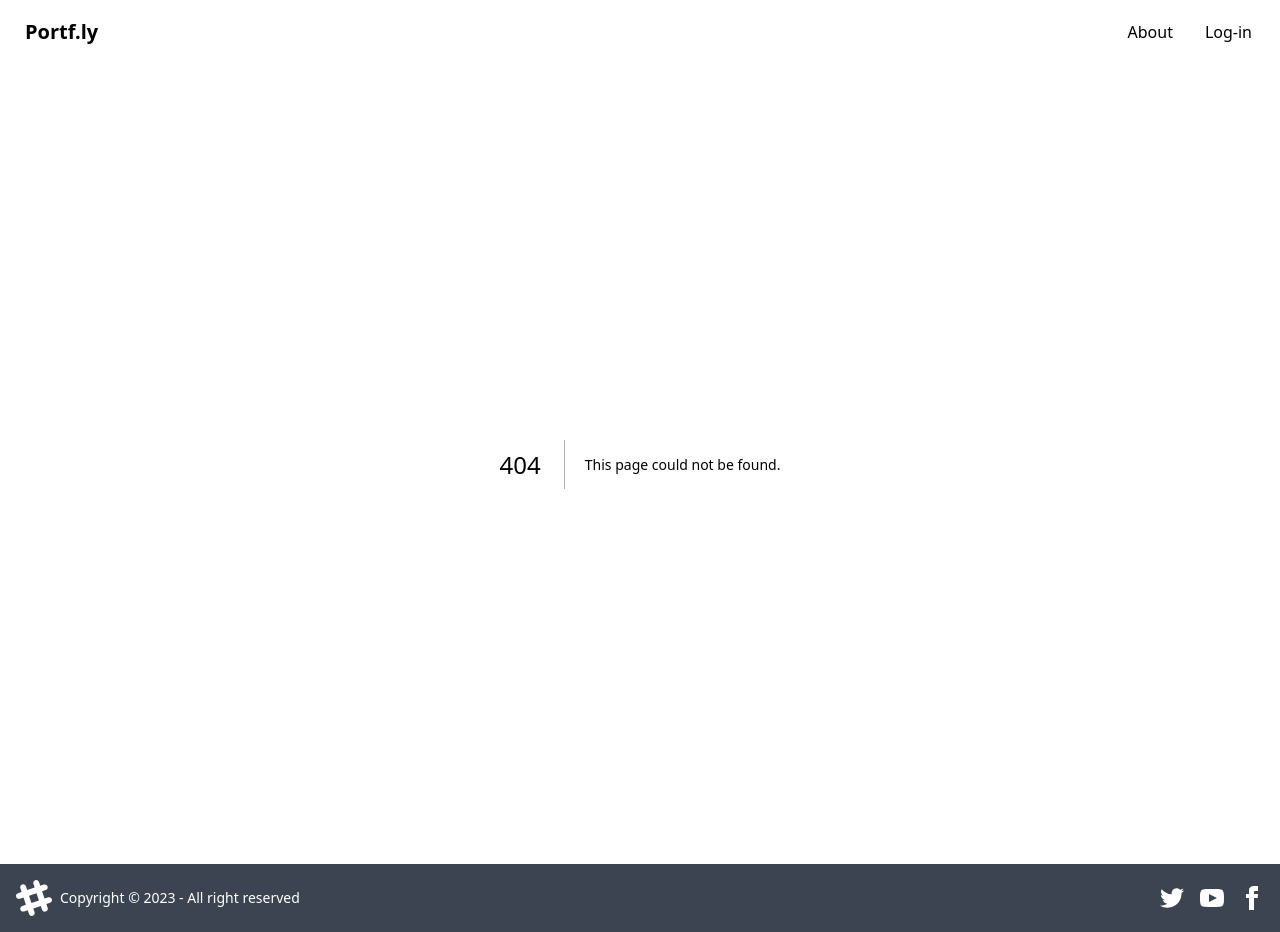
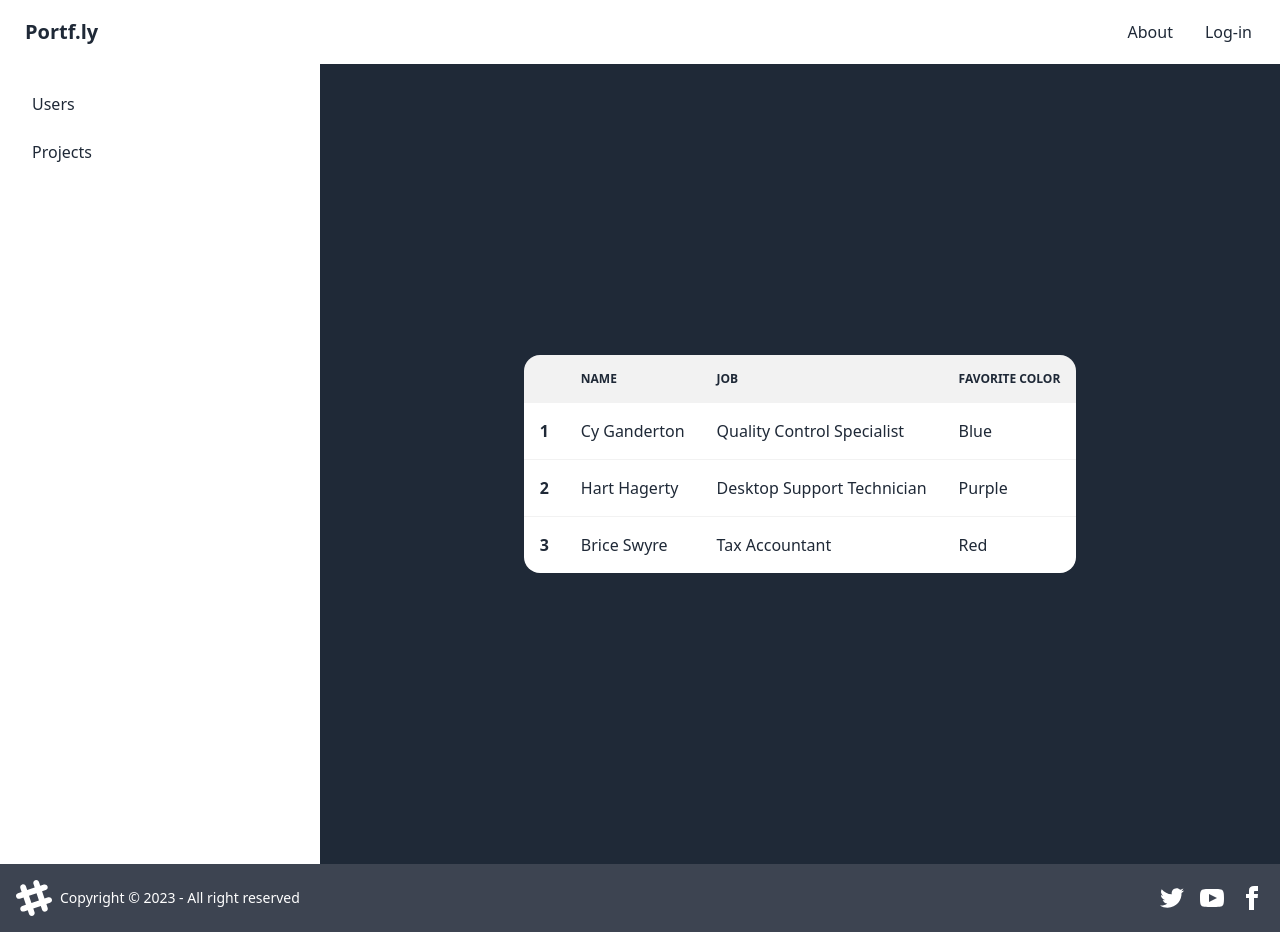
Before and after one commit to josesilveiraa/portf.ly, a Next.js app in the folder packages/frontend/: page /admin/dashboard/projects in a window 1280 px wide. Before the commit this address had no page. Built offline with nearby package versions, Linux system fonts and the light colour scheme.

Commit message:
feat(frontend): sync changes

```diff
--- /dev/null
+++ b/packages/frontend/app/(admin)/admin/dashboard/layout.tsx
@@ -0,0 +1,38 @@
+import '@/styles/global.css';
+import Link from 'next/link';
+
+interface IRootLayout {
+  children: React.ReactNode;
+}
+
+export default function RootLayout({ children }: IRootLayout) {
+  return (
+    <div className="drawer drawer-mobile">
+      <input id="my-drawer-2" type="checkbox" className="drawer-toggle" />
+      <div className="drawer-content flex flex-col justify-center items-center">
+        {children}
+        <label
+          htmlFor="my-drawer-2"
+          className="btn btn-primary drawer-button lg:hidden"
+        >
+          Open drawer
+        </label>
+      </div>
+      <div className="drawer-side">
+        <label htmlFor="my-drawer-2" className="drawer-overlay"></label>
+        <ul className="menu p-4 w-80 bg-base-100 text-base-content">
+          <li>
+            <Link href="/admin/dashboard/users">
+              <p>Users</p>
+            </Link>
+          </li>
+          <li>
+            <Link href="/admin/dashboard/projects">
+              <p>Projects</p>
+            </Link>
+          </li>
+        </ul>
+      </div>
+    </div>
+  );
+}
--- /dev/null
+++ b/packages/frontend/app/(admin)/admin/dashboard/projects/page.tsx
@@ -0,0 +1,42 @@
+import React from 'react';
+
+export default function Projects() {
+  return (
+    <div className="overflow-x-auto">
+      <table className="table w-full">
+        {/* head */}
+        <thead>
+          <tr>
+            <th></th>
+            <th>Name</th>
+            <th>Job</th>
+            <th>Favorite Color</th>
+          </tr>
+        </thead>
+        <tbody>
+          {/* row 1 */}
+          <tr>
+            <th>1</th>
+            <td>Cy Ganderton</td>
+            <td>Quality Control Specialist</td>
+            <td>Blue</td>
+          </tr>
+          {/* row 2 */}
+          <tr>
+            <th>2</th>
+            <td>Hart Hagerty</td>
+            <td>Desktop Support Technician</td>
+            <td>Purple</td>
+          </tr>
+          {/* row 3 */}
+          <tr>
+            <th>3</th>
+            <td>Brice Swyre</td>
+            <td>Tax Accountant</td>
+            <td>Red</td>
+          </tr>
+        </tbody>
+      </table>
+    </div>
+  );
+}
--- /dev/null
+++ b/packages/frontend/app/(admin)/admin/dashboard/users/page.tsx
@@ -0,0 +1,92 @@
+import React from 'react';
+
+interface IUser {
+  email: string;
+  username: string;
+}
+
+async function getData(): Promise<IUser[]> {
+  const res = await fetch('http://0.0.0.0:3333/api/v1/users', {
+    cache: 'no-store',
+  });
+
+  if (!res.ok) {
+    throw new Error('Failed to fetch data');
+  }
+
+  return res.json();
+}
+
+export default async function Users() {
+  const data = await getData();
+
+  return (
+    <>
+      <div className="w-6/12 p-6 bg-neutral rounded-md shadow-md ring-2 ring-gray-800/50 mb-20">
+        <h1 className="text-3xl font-semibold text-center text-white">
+          Create new User
+        </h1>
+        <form className="space-y-4">
+          <div>
+            <label className="label">
+              <span className="text-base text-white label-text">E-mail</span>
+            </label>
+            <input
+              type="text"
+              placeholder="johndoe@yourcompany.com"
+              className="w-full input input-bordered bg-white text-black"
+            />
+          </div>
+          <div>
+            <label className="label">
+              <span className="text-base label-text text-white">Username</span>
+            </label>
+            <input
+              type="text"
+              placeholder="JohnDoe"
+              className="w-full input input-bordered bg-white text-black"
+            />
+          </div>
+          <div>
+            <label className="label">
+              <span className="text-base label-text text-white">Password</span>
+            </label>
+            <input
+              type="password"
+              placeholder="Password"
+              className="w-full input input-bordered bg-white text-black"
+            />
+          </div>
+          <div>
+            <button
+              type="submit"
+              className="btn btn-block bg-primary text-white hover:bg-gray-800"
+            >
+              +
+            </button>
+          </div>
+        </form>
+      </div>
+      <div className="absolute bottom-0">
+        <table className="table w-full">
+          <thead>
+            <tr>
+              <th></th>
+              <th>E-mail</th>
+              <th>Username</th>
+            </tr>
+          </thead>
+          <tbody>
+            {data.map((user, index) => (
+              <tr key={index}>
+                <th>{index + 1}</th>
+                <td>{user.email}</td>
+                <td>{user.username}</td>
+              </tr>
+            ))}
+          </tbody>
+        </table>
+      </div>
+    </>
+  );
+}
--- a/packages/frontend/app/page.tsx
+++ b/packages/frontend/app/(home)/page.tsx
@@ -1,5 +1,5 @@
 import { Metadata } from 'next';
-import ProjectList from './components/home/ProjectList';
+import ProjectList from '../components/home/ProjectList';
 
 export const metadata: Metadata = {
   title: 'Portf.ly - Projects',
--- a/packages/frontend/next.config.js
+++ b/packages/frontend/next.config.js
@@ -4,6 +4,15 @@ const nextConfig = {
   experimental: {
     appDir: true,
   },
+  async redirects() {
+    return [
+      {
+        source: '/admin/dashboard',
+        destination: '/admin/dashboard/users',
+        permanent: true,
+      },
+    ];
+  },
 };
 
 module.exports = nextConfig;
```
Also changed, not shown: packages/frontend/app/(admin)/admin/login/page.tsx (renamed from packages/frontend/app/admin/login/page.tsx), packages/frontend/app/(home)/about/page.tsx (renamed from packages/frontend/app/about/page.tsx), packages/frontend/app/(home)/project/[projectId]/page.tsx (renamed from packages/frontend/app/project/[projectId]/page.tsx), 1 other file (tests, documents, lock files or other folders).
